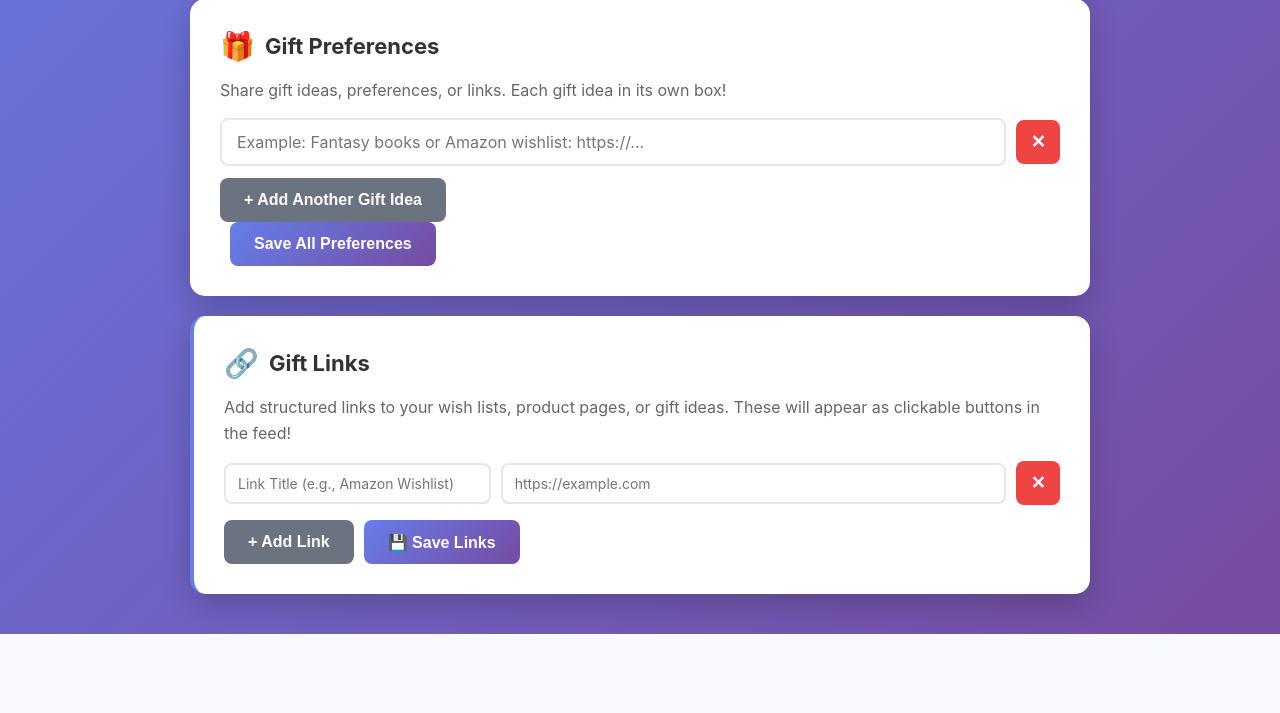
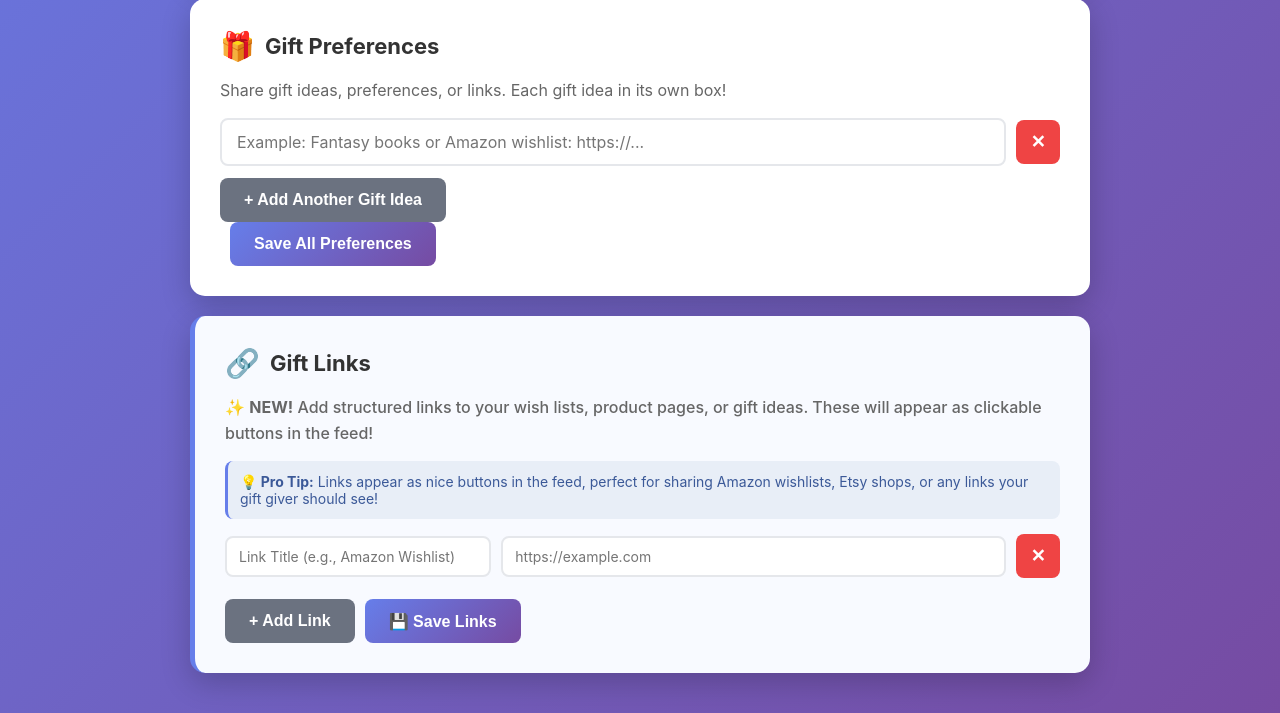
Before and after one commit to cmsgraham/secret-santa, a Flask app: template templates/member.html in a window 1280 px wide. Shown: the part 587-1300 px from the top of the page. Before the commit the page ends 1221 px from the top, so only its background shows below. Run offline with Flask 3, Linux system fonts and the light colour scheme; the template is opened without the code that fills it, so the values that code supplies are empty.

Commit message:
style: Enhance Gift Links section visibility with better styling and debugging
- Added background color (#f8faff) to Gift Links card to make it stand out
- Enhanced border styling (5px blue left border)
- Added prominent 'NEW!' label to draw attention
- Added pro-tip box with helpful context about link usage
- Added helpful emoji and formatting to make section more inviting
- Added console logging for debugging page load
- Added visual separation with enhanced styling
- Improved messaging to explain the feature benefits

```diff
--- a/templates/member.html
+++ b/templates/member.html
@@ -898,18 +898,21 @@
         </div>
 
         <!-- Gift Links Section (for structured links) -->
-        <div class="card" style="border-left: 4px solid #667eea;">
+        <div class="card" style="border-left: 5px solid #667eea; background: #f8faff;">
             <h2><span class="icon">🔗</span> Gift Links</h2>
-            <p style="color: #666; margin-bottom: 15px;">Add structured links to your wish lists, product pages, or gift ideas. These will appear as clickable buttons in the feed!</p>
+            <p style="color: #666; margin-bottom: 15px; font-weight: 500;">✨ <strong>NEW!</strong> Add structured links to your wish lists, product pages, or gift ideas. These will appear as clickable buttons in the feed!</p>
+            <div style="background: #e8eef7; border-radius: 8px; padding: 12px; margin-bottom: 15px; border-left: 3px solid #667eea; font-size: 14px; color: #3b5998;">
+                <strong>💡 Pro Tip:</strong> Links appear as nice buttons in the feed, perfect for sharing Amazon wishlists, Etsy shops, or any links your gift giver should see!
+            </div>
             <form id="linksForm">
-                <div id="linksContainer" style="margin-bottom: 15px;">
+                <div id="linksContainer" style="margin-bottom: 15px; min-height: 50px;">
                     <!-- Links will be generated by JavaScript -->
                 </div>
                 <div style="display: flex; gap: 10px; flex-wrap: wrap;">
                     <button type="button" class="btn btn-secondary" onclick="addLinkInput()" style="margin-left: 0;">+ Add Link</button>
                     <button type="submit" class="btn">💾 Save Links</button>
                 </div>
-                <div class="save-message" id="linksSaved" style="margin-top: 10px;">✓ Gift links saved successfully!</div>
+                <div class="save-message" id="linksSaved" style="margin-top: 10px; color: #059669; font-weight: 600;">✓ Gift links saved successfully!</div>
             </form>
         </div>
 
@@ -974,6 +977,8 @@
     </div>
 
     <script>
+        console.log('✓ Member page loaded with Gift Links feature');
+
         // Add new hint input
         function addHintInput() {
             const container = document.getElementById('hintsContainer');
@@ -1102,8 +1107,12 @@
 
         // Load existing gift links from the backend
         function loadExistingLinks() {
+            console.log('✓ Loading existing gift links...');
             const container = document.getElementById('linksContainer');
-            if (!container) return;
+            if (!container) {
+                console.error('❌ linksContainer not found!');
+                return;
+            }
 
             const giftLinksJson = '{{ participant.gift_links or "[]" | safe }}';
             let links = [];
```
